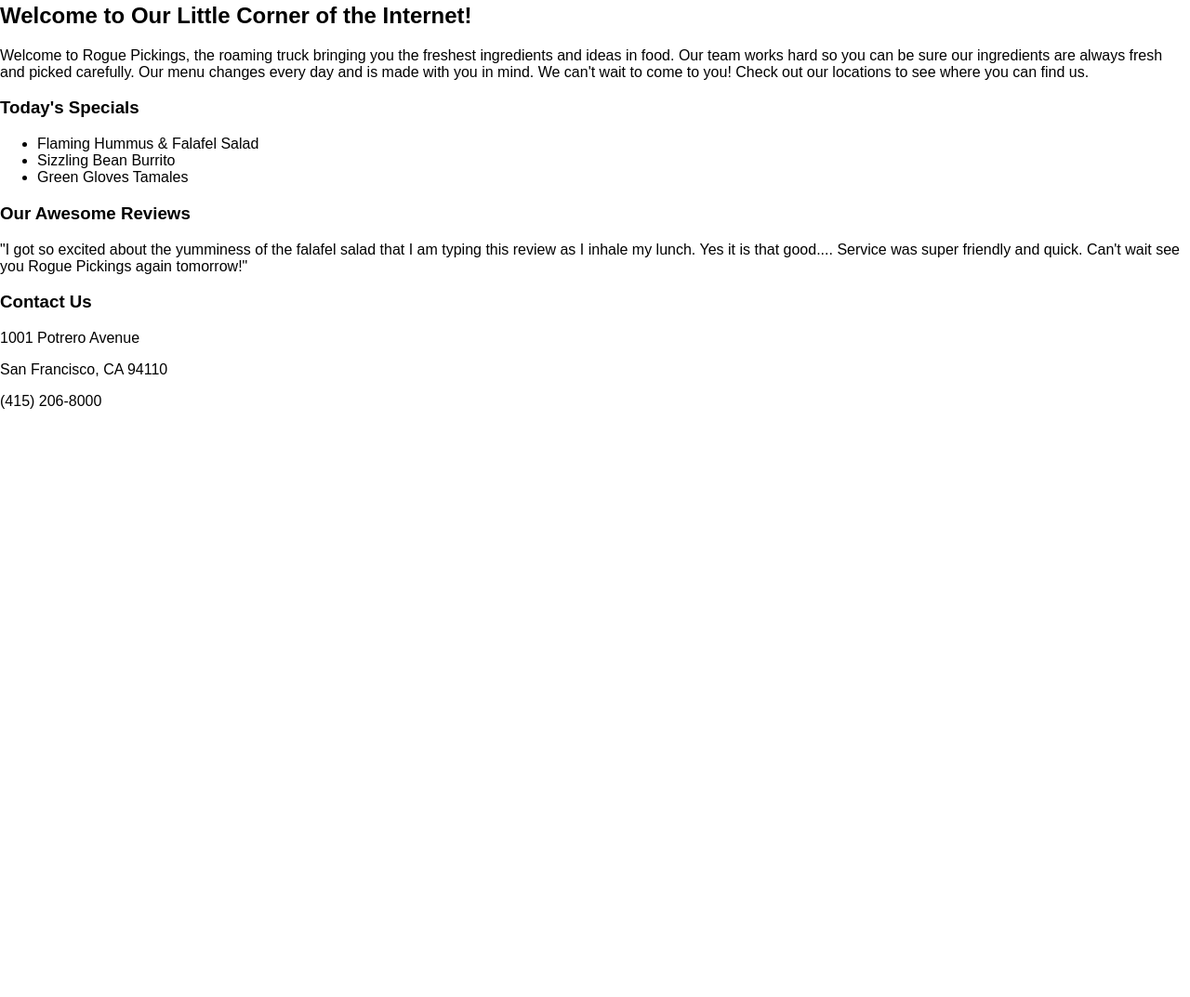
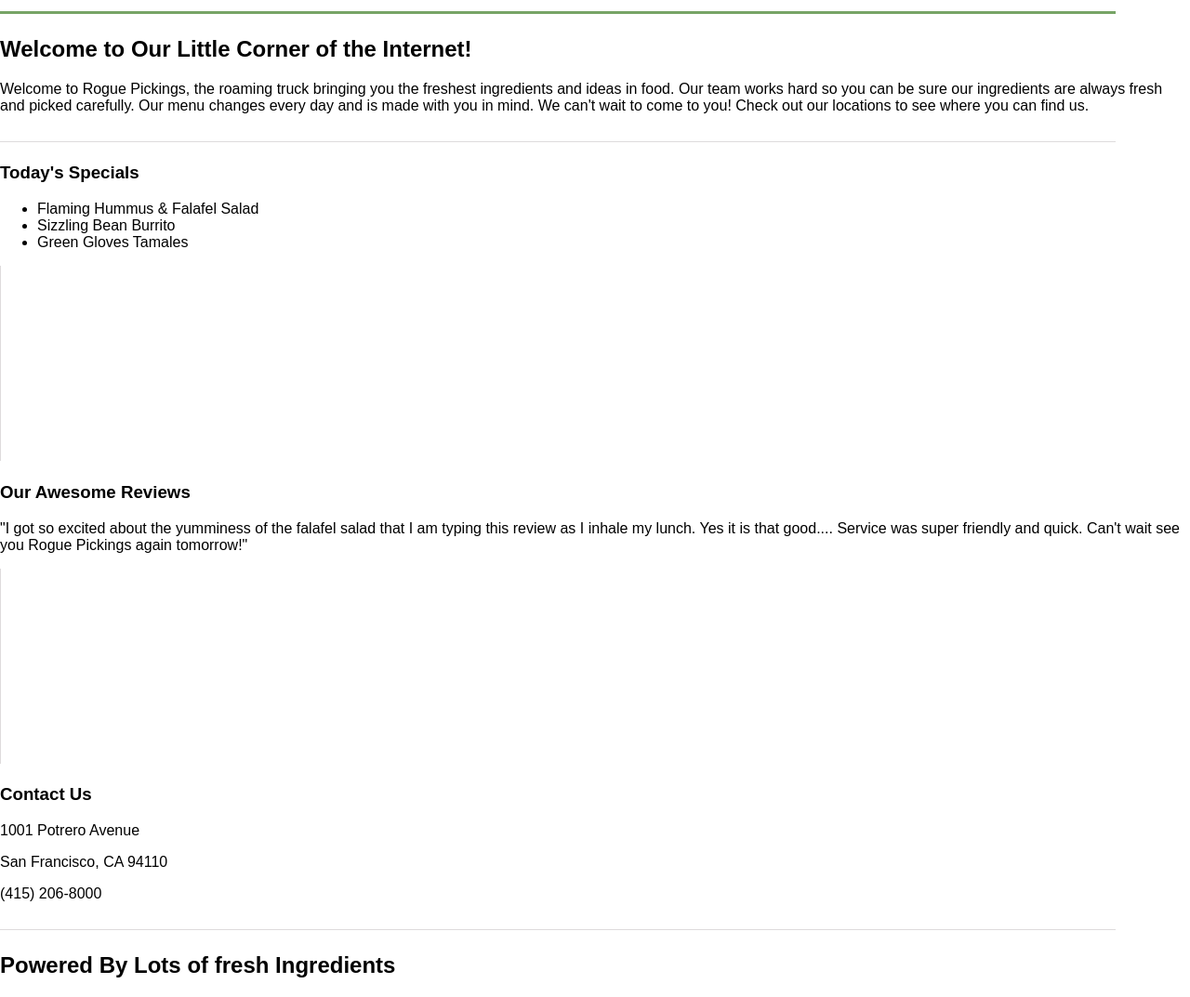
Before and after one commit to RedheadRen/rogue-pickings, a plain HTML site: page index.html in a window 1280 px wide. Shown: the part 513-1586 px from the top of the page at 93% size. Before the commit the page ends 970 px from the top, so only its background shows below. Drawn offline with Linux system fonts and the light colour scheme.

Commit message:
Updated index.html

```diff
--- a/index.html
+++ b/index.html
@@ -25,7 +25,9 @@
                         </ul>
                     </nav>
                 </div>
+                <img src="img/border-bottom.png" alt="Border" />
                 <img src="img/hero-image.png" alt="Green Beans" />
+                <img src="img/border-bottom-2.png" alt="Border" />
             </div>
         </header>
 
@@ -33,7 +35,7 @@
             <div class="full-width">
                 <h2>Welcome to Our Little Corner of the Internet!</h2>
                 <p>Welcome to Rogue Pickings, the roaming truck bringing you the freshest ingredients and ideas in food. Our team works hard so you can be sure our ingredients are always fresh and picked carefully. Our menu changes every day and is made with you in mind. We can't wait to come to you! Check out our locations to see where you can find us. </p>
-
+                <img src="img/border-top.png" alt="Border Line" />
                 <div class="third-width">
                     <h3>Today's Specials</h3>
                     <ul>
@@ -42,18 +44,26 @@
                         <li>Green Gloves Tamales</li>
                     </ul>
                 </div>
+                <img src="img/border-side.png" alt="Vertical Border" />
                 <div class="third-width">
                     <h3>Our Awesome Reviews</h3>
                     <p>"I got so excited about the yumminess of the falafel salad that I am typing this review as I inhale my lunch. Yes it is that good.... Service was super friendly and quick. Can't wait see you Rogue Pickings again tomorrow!"</p>
                 </div>
+                <img src="img/border-side-2.png" alt="Vertical Border" />
                 <div class="third-width">
                     <h3>Contact Us</h3>
                     <p>1001 Potrero Avenue</p>
                     <p>San Francisco, CA 94110</p>
                     <p>(415) 206-8000</p>
                 </div>
+                <img src="img/border-top-2.png" alt="Border Line" />
             </div>
         </main>
 
+        <footer>
+            <div class="full=width">
+                <h2>Powered By Lots of <span>fresh</span> Ingredients</h2>
+            </div>
+        </footer>
     </body>
 </html>
```
